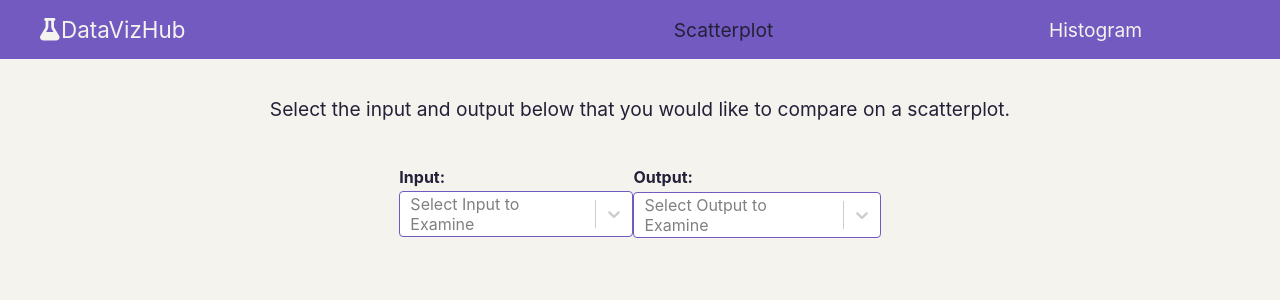
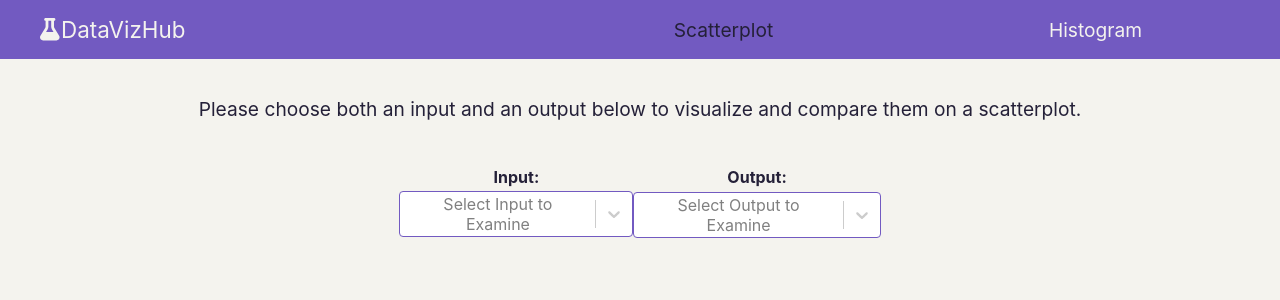
Before and after one commit to sofiapjayaswal/assignment, a React (Create React App) app: page / in a window 1280 px wide. Shown: the top 300 px of the page. Built offline with nearby package versions, Linux system fonts and the light colour scheme.

Commit message:
fix text align for scatter and remove unnecessary files

```diff
--- a/src/index.css
+++ b/src/index.css
@@ -70,6 +70,7 @@ nav ul{
 
 /* scatter plot screen */
 .scatter-screen {
+  text-align: center;
   padding: 3%;
   display: flex;
   flex-direction: column;
--- a/src/screens/scatter.js
+++ b/src/screens/scatter.js
@@ -64,7 +64,7 @@ function ScatterScreen() {
 
   return (
     <div className="scatter-screen">
-      <div className="instructions">Select the input and output below that you would like to compare on a scatterplot.</div>
+      <div className="instructions">Please choose both an input and an output below to visualize and compare them on a scatterplot.</div>
       <div className='scatter-dropdowns-container'>
         <div className="scatter-dropdown">
           <h4>Input:</h4>
```
Also changed, not shown: src/setupTests.js (deleted, +0 -5 lines).
